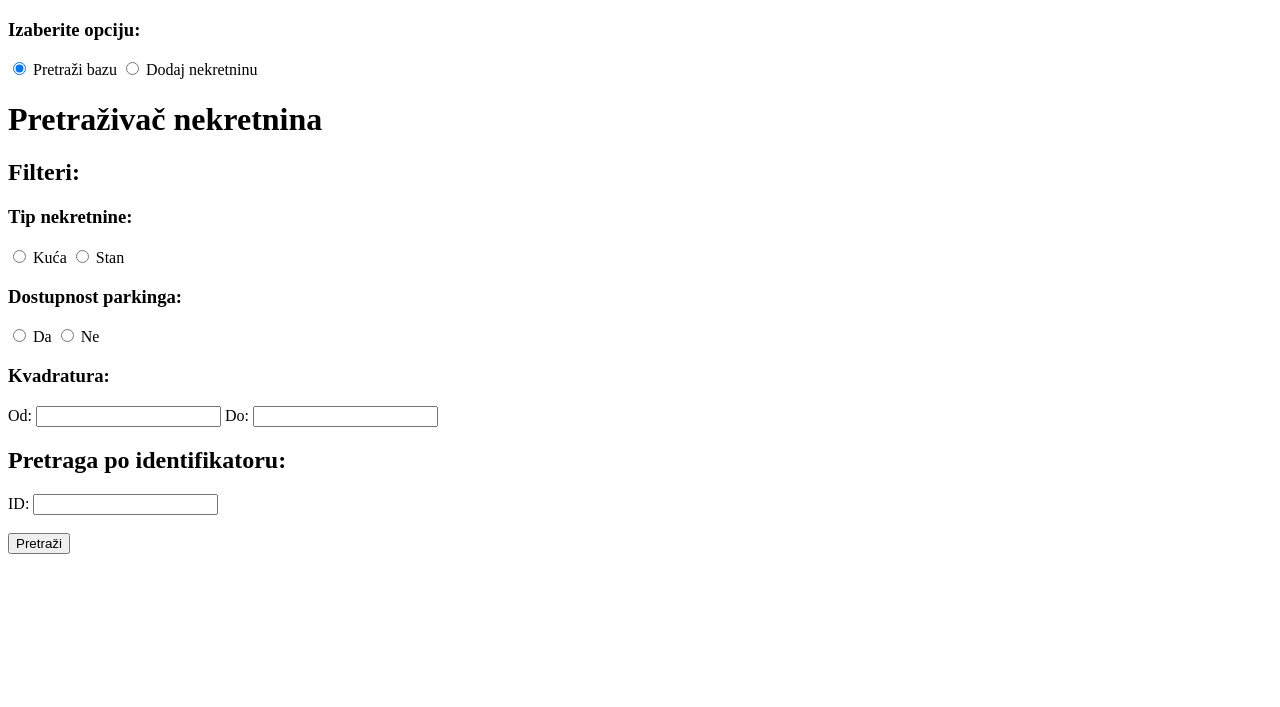
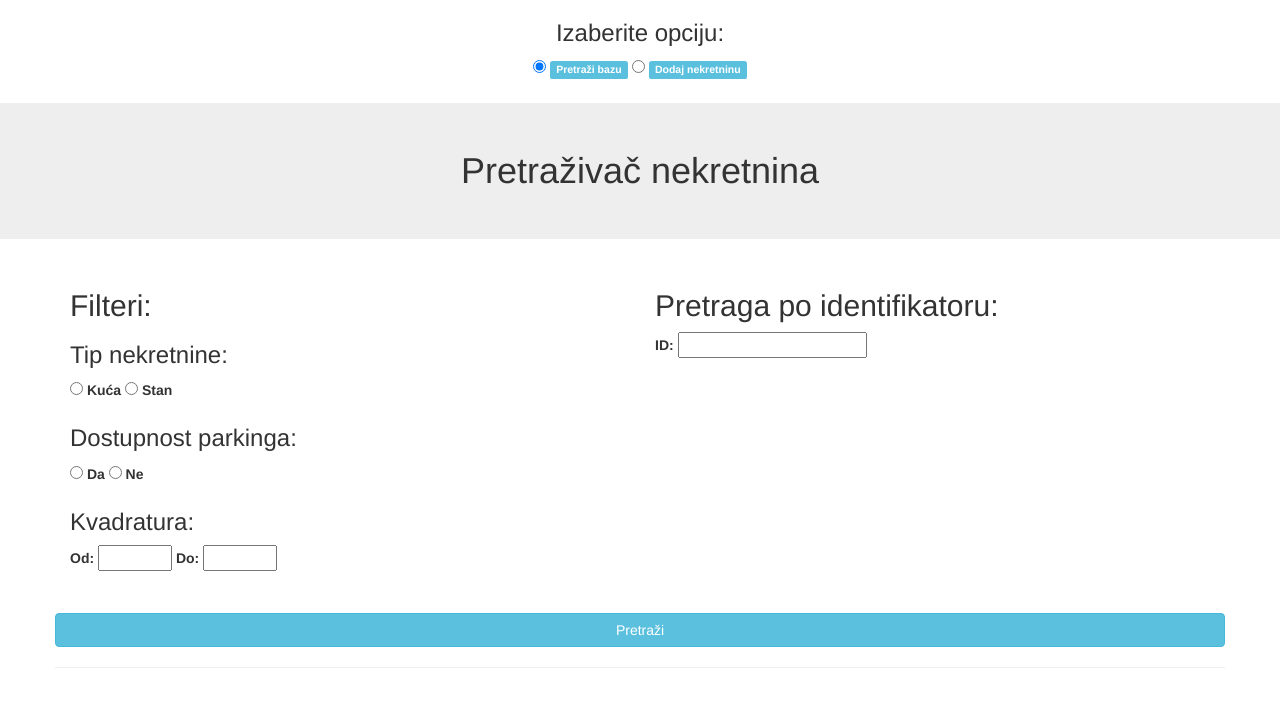
Before and after one commit to senfara1389/RealEstate_Search_App, a Flask app: page / in a window 1280 px wide. Shown: the top 707 px of the page. Run offline with Flask 3, Linux system fonts and the light colour scheme; some libraries are stand-ins or nearby versions.

Commit message:
added some styling

```diff
--- a/flask_app.py
+++ b/flask_app.py
@@ -102,6 +102,30 @@ def read(page_num):
             data = data.filter(Advert.size > session['min_squares'])
 
         data = data.paginate(per_page=5, page=page_num)
+        for entry in data.items:
+            if entry.parking is True:
+                entry.parking = "Da"
+            elif entry.parking is False:
+                entry.parking = "Ne"
+
+            if entry.registered is True:
+                entry.registered = "Da"
+            elif entry.registered is False:
+                entry.registered = "Ne"
+            else:
+                entry.registered = "Nepoznato"
+
+            if entry.bathroom_count is None:
+                entry.bathroom_count = "/"
+
+            if entry.building_year is None:
+                entry.building_year = "/"
+
+            if entry.land is None:
+                entry.land = "/"
+
+            if entry.levels is None:
+                entry.levels = "/"
 
     return render_template("index.html", data=data)
 
@@ -230,19 +254,8 @@ def update():
     if additional_info != '':
         entry.additional_info = additional_info
 
-    failed = False
-    try:
-        db.session.commit()
-    except Exception as e:
-        print("An error has occured: " + str(e))
-        db.rollback()
-        db.flush()
-        failed = True
-
-    if failed is True:
-        return redirect(url_for("index", message="Došlo je do greške pri ažuriranju"))
-
-    return redirect(url_for("index", message="Uspešno ažurirana nekretnina u bazi"))
+    db.session.commit()
+    return redirect(url_for("index", message="Uspešno izmenjena nekretnina u bazi"))
 
 if __name__ == "__main__":
     app.run(debug=True)
--- a/templates/index.html
+++ b/templates/index.html
@@ -1,32 +1,40 @@
 <!DOCTYPE html>
-<html lang="en">
+<html lang="en" style="overflow-x: hidden;">
 <head>
     <meta charset="UTF-8">
+    <meta name="viewport" content="initial-scale=1, maximum-scale=1">
     <title>Flask App</title>
+    <link rel="stylesheet" href="https://maxcdn.bootstrapcdn.com/bootstrap/3.4.1/css/bootstrap.min.css">
+    <script src="https://ajax.googleapis.com/ajax/libs/jquery/3.6.3/jquery.min.js"></script>
+    <script src="https://maxcdn.bootstrapcdn.com/bootstrap/3.4.1/js/bootstrap.min.js"></script>
 </head>
-<body>
-    <div id="option">
+<body style="overflow-x: hidden;">
+    <div id="option" class="text-center">
         <h3>Izaberite opciju: </h3>
             <input type="radio" id="search_database" name="option" onclick="renderSearchInputs()" checked>
-            <label for="search_database">Pretraži bazu</label>
+            <label class="label label-info" for="search_database">Pretraži bazu</label>
             <input type="radio" id="add_estate" name="option" onclick="renderCreateInputs()">
-            <label for="add_estate">Dodaj nekretninu</label>
+            <label for="add_estate"><span class="label label-info">Dodaj nekretninu</span></label>
             <br>
     </div>
     {% if message is not none %}
         {% if message is string %}
             <br>
-            <div class="message">
+            <div class="alert alert-success text-center">
                 <button type="button" class="closebtn" onclick="this.parentElement.style.display='none';">&times;</button>
                 {{ message }}
             </div>
         {% endif %}
     {% endif %}
     <div id="action">
-        <h1>Pretraživač nekretnina</h1>
-        <div class="filters">
+        <h1 class="jumbotron text-center">Pretraživač nekretnina</h1>
+        <div class="container">
+            <div class="row">
+                <form action="{{ url_for('read', option=True) }}" method="POST">
+                    <span class="border border-primary">
+                        <div class="col-sm-6">
                                 <h2>Filteri: </h2>
-            <form action="{{ url_for('read', option=True) }}" method="POST">
+
                                 <h3>Tip nekretnine: </h3>
                                 <input type="radio" id="radio_house" name="house" value="kuća">
                                 <label for="radio_house">Kuća</label>
@@ -43,25 +51,34 @@
 
                                 <h3>Kvadratura: </h3>
                                 <label for="min_squares">Od: </label>
-                <input type="number" id="min_squares" name="min_squares" min="0">
+                                <input type="number" id="min_squares" name="min_squares" min="0" max="1389">
                                 <label for="max_squares">Do: </label>
-                <input type="number" id="max_squares" name="max_squares" max="1389">
+                                <input type="number" id="max_squares" name="max_squares" min="0" max="1389">
                                 <br>
-
+                        </div>
+                    </span>
+                    <div class="col-sm-6">
                         <h2>Pretraga po identifikatoru: </h2>
                         <label for="id_show">ID: </label>
-                <input type="number" id="id_show" name="id_show">
+                        <input type="number" id="id_show" name="id_show" min="0">
                         <br>
                         <br>
-                <button type="submit" id="submit_btn" name="submit_btn">Pretraži</button>
+                    </div>
+            </div>
+            <div class="row">
+                <br>
+                <br>
+                <button type="submit" id="submit_btn" name="submit_btn" class="btn btn-info btn-block">Pretraži</button>
+                <hr>
                 </form>
+            </div>
         </div>
     </div>
     <div id="results">
         {% if data is not none %}
             {% if data is iterable and data is not string %}
                 {% for row in data.items %}
-                        <div class='row'>
+                        <div class='item_row'>
                             <ul id="{{ row.advert_id }}">
                                 <li>ID: {{ row.advert_id }}</li>
                                 <li>Tip nekretnine: {{ row.residence_type }}</li>
@@ -76,21 +93,25 @@
                                 <li>Spratnost: {{ row.level }}</li>
                                 <li>Uknjiženost: {{ row.registered }}</li>
                                 <li>Godina gradnje: {{ row.building_year }}</li>
-                                <li>Dodatne informacije: <pre>{{ row.additional_info }}</pre> </li>
+                                <li>Dodatne informacije: <pre>{{ row.additional_info }}</pre></li>
+                                <button class="btn-warning" onclick="openModal( {{ row.advert_id }} );">Izmeni podatke</button>
                             </ul>
-                            <br>
-                            <button class="btn_edit" onclick="openModal({{ row.advert_id }});">Izmeni podatke</button>
                         </div>
                         <hr>
                     {% endfor %}
 
+                    <div class="text-center">
+                        <ul class="pagination">
                             {% for page in data.iter_pages() %}
                                 {% if page %}
-                            <a href="{{ url_for('read', page_num=page, option=False) }}">{{ page }}</a>
+                                    <li><a href="{{ url_for('read', page_num=page, option=False) }}">{{ page }}</a></li>
                                 {% else %}
-                            ...
+                                    <li><a class="disabled">...</a></li>
                                 {% endif %}
                             {% endfor %}
+                            </ul>
+                    </div>
+
             {% endif %}
         {% endif %}
         </div>
@@ -179,8 +200,8 @@
                 <br>
                 <br>
 
-                <button type="submit" id="submit_update_btn" name="submit_update_btn">Dodaj</button>
-                <button type="button" id="cancel_update_btn" name="cancel_update_btn" onclick="closeModal();">Otkaži</button>
+                <button class="btn-success" type="submit" id="submit_update_btn" name="submit_update_btn">Dodaj</button>
+                <button class="btn-danger" type="button" id="cancel_update_btn" name="cancel_update_btn" onclick="closeModal();">Otkaži</button>
             </form>
         </div>
     </dialog>
@@ -190,8 +211,8 @@
 
 function renderCreateInputs(){
     html = `
-        <h1>Kreirajte novu nekretninu:</h1>
-        <div class="parameters">
+        <h1 class="jumbotron text-center">Kreirajte novu nekretninu:</h1>
+        <div class="text-center">
             <h2>Parametri:</h2>
             <form action="{{ url_for('create') }}" method="POST">
                 <label for="residence_type">Tip nekretnine:</label>
@@ -271,7 +292,7 @@ function renderCreateInputs(){
                 <br>
                 <br>
 
-                <button type="submit" id="submit_btn" name="submit_btn">Dodaj</button>
+                <button type="submit" id="submit_btn" name="submit_btn" class="btn btn-info btn-block">Dodaj</button>
             </form>
         </div>`
     document.getElementById("action").innerHTML = html;
@@ -280,19 +301,23 @@ function renderCreateInputs(){
 
 function renderSearchInputs(){
     html = `
-        <h1>Pretraživač nekretnina</h1>
-        <div class="filters">
+    <h1 class="jumbotron text-center">Pretraživač nekretnina</h1>
+        <div class="container">
+            <div class="row">
+                <form action="{{ url_for('read', option=True) }}" method="POST">
+                    <span class="border border-primary">
+                        <div class="col-sm-6">
                                 <h2>Filteri: </h2>
-            <form action="{{ url_for('read', option=True) }}" method="POST">
+
                                 <h3>Tip nekretnine: </h3>
-                <input type="radio" id="radio_house" name="house" value="kuća" checked>
+                                <input type="radio" id="radio_house" name="house" value="kuća">
                                 <label for="radio_house">Kuća</label>
                                 <input type="radio" id="radio_flat" name="house" value="stan">
                                 <label for="radio_flat">Stan</label>
                                 <br>
 
                                 <h3>Dostupnost parkinga: </h3>
-                <input type="radio" id="radio_parking_yes" name="parking" value=True checked>
+                                <input type="radio" id="radio_parking_yes" name="parking" value=True>
                                 <label for="radio_parking_yes">Da</label>
                                 <input type="radio" id="radio_parking_no" name="parking" value=False>
                                 <label for="radio_parking_no">Ne</label>
@@ -300,18 +325,27 @@ function renderSearchInputs(){
 
                                 <h3>Kvadratura: </h3>
                                 <label for="min_squares">Od: </label>
-                <input type="number" id="min_squares" name="min_squares" value="0">
+                                <input type="number" id="min_squares" name="min_squares" min="0" max="1389">
                                 <label for="max_squares">Do: </label>
-                <input type="number" id="max_squares" name="max_squares" value="100000">
+                                <input type="number" id="max_squares" name="max_squares" min="0" max="1389">
                                 <br>
-
+                        </div>
+                    </span>
+                    <div class="col-sm-6">
                         <h2>Pretraga po identifikatoru: </h2>
                         <label for="id_show">ID: </label>
-                <input type="number" id="id_show" name="id_show">
+                        <input type="number" id="id_show" name="id_show" min="0">
                         <br>
                         <br>
-                <button type="submit" id="submit_btn" name="submit_btn">Pretraži</button>
+                    </div>
+            </div>
+            <div class="row">
+                <br>
+                <br>
+                <button type="submit" id="submit_btn" name="submit_btn" class="btn btn-info btn-block">Pretraži</button>
+                <hr>
                 </form>
+            </div>
         </div> `
         document.getElementById("action").innerHTML = html;
         document.getElementById("results").hidden = false;
```
Lines whose indentation alone changed are shown as unchanged.
